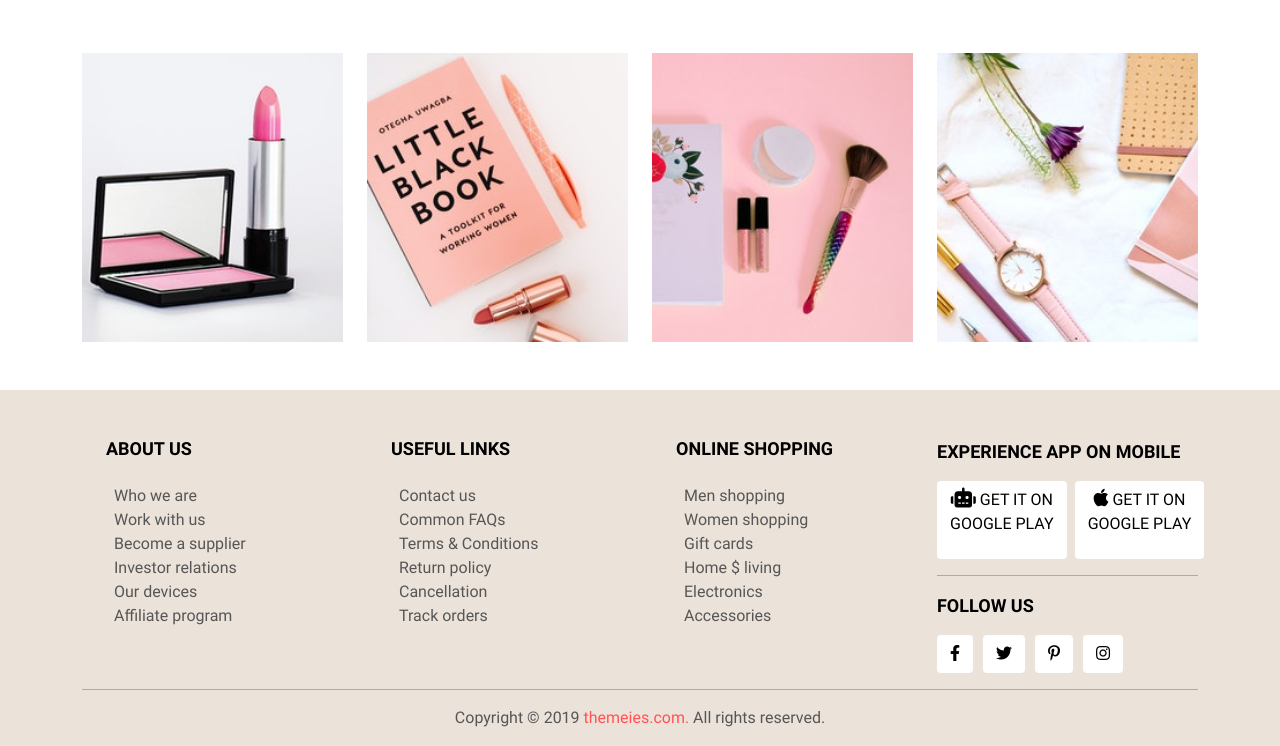
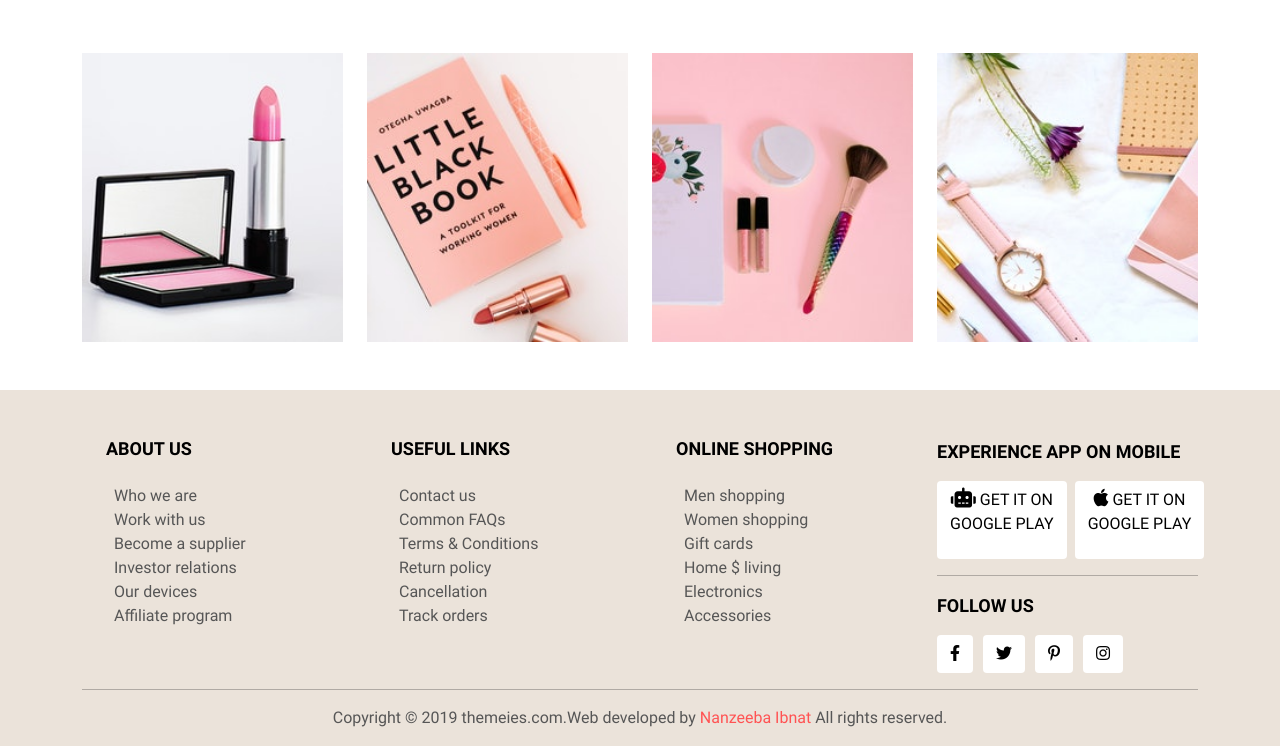
Before and after one commit to nanzeeba/silon, a plain HTML site: page index.html in a window 1280 px wide. Shown: the part 2853-3599 px from the top of the page. Drawn offline with Linux system fonts and the light colour scheme; a script that the page names is missing; some icons are missing.

Commit message:
Update index.html

```diff
--- a/index.html
+++ b/index.html
@@ -511,7 +511,7 @@
       </div>
       <div class="col-lg-12 col-12">
         <hr>
-        <p class="f_last text-center">Copyright © 2019 <span class="f_last_span">themeies.com.</span> All rights reserved.</p>
+        <p class="f_last text-center">Copyright © 2019 themeies.com.Web developed by <span class="f_last_span">Nanzeeba Ibnat</span> All rights reserved.</p>
       </div>
     </div>
   </div>
```
